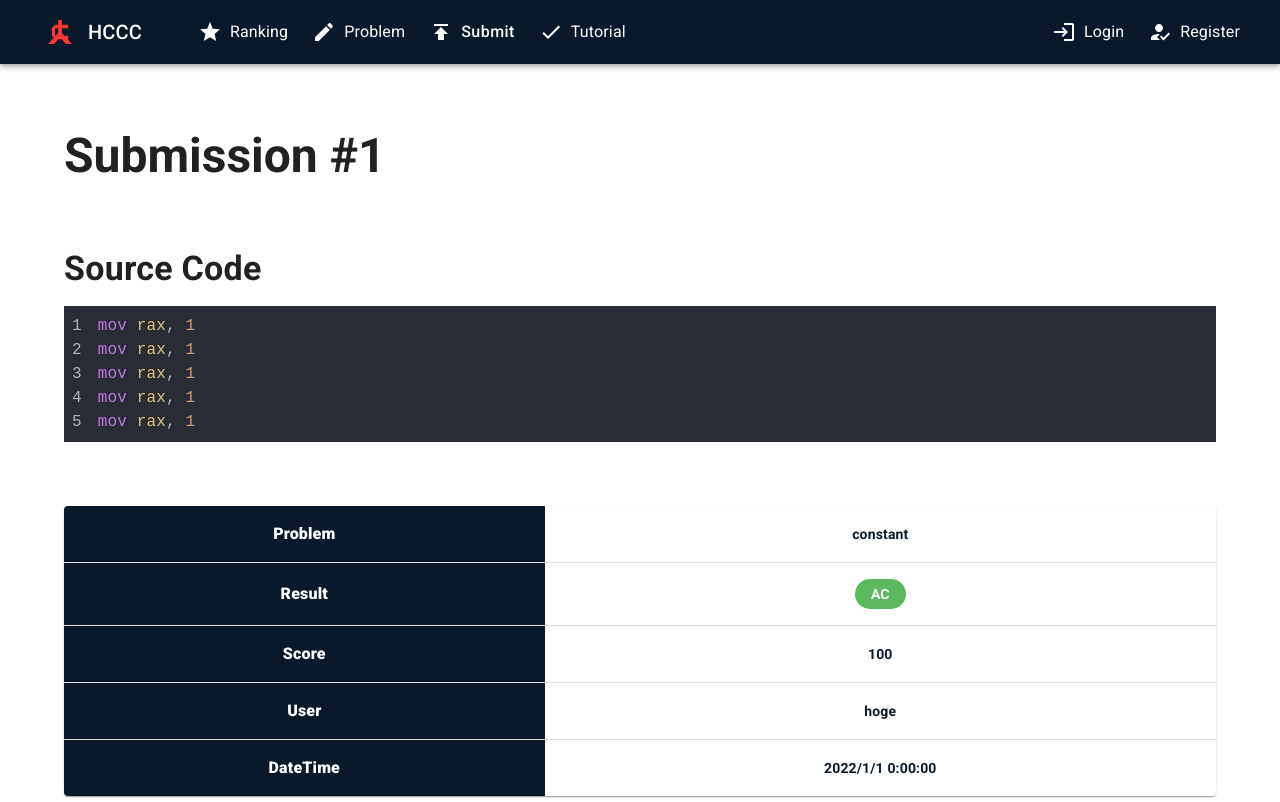
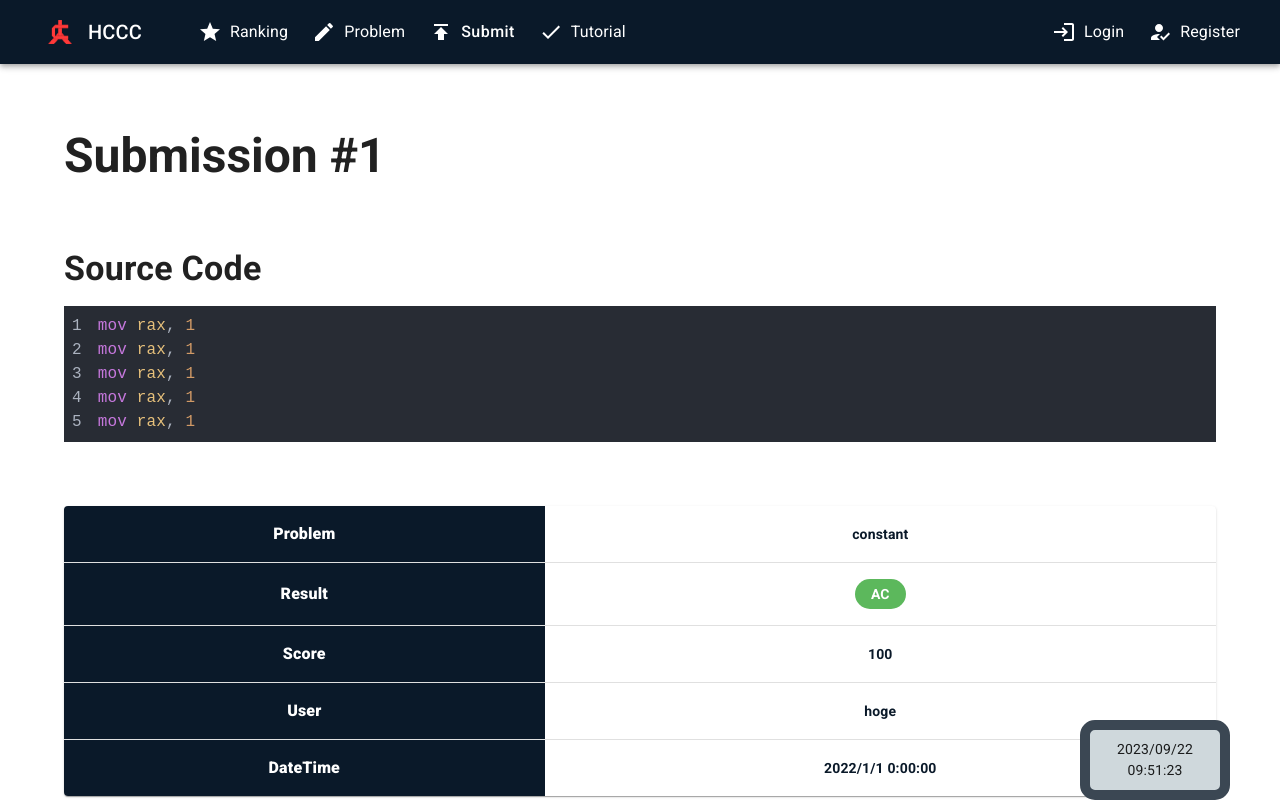
Before and after one commit to HumanCCompilerContest/Human-C-Compiler-Contest_frontend, a Next.js app: page /submissions/1 in a window 1280 px wide. Shown: the top 802 px of the page. Built offline with nearby package versions, Linux system fonts and the light colour scheme.

Commit message:
[add] base clock

```diff
--- /dev/null
+++ b/src/components/atoms/Clock.tsx
@@ -0,0 +1,44 @@
+import { Box, Typography } from '@mui/material'
+import { blueGrey } from '@mui/material/colors'
+import { useEffect, useState } from 'react'
+import { createPortal } from 'react-dom'
+import { formatDate } from '@/features/utils'
+
+const Clock = () => {
+  const [nowDate, setNowDate] = useState(new Date())
+
+  useEffect(() => {
+    const timer = setInterval(() => {
+      setNowDate(new Date())
+    }, 200)
+    return () => {
+      clearInterval(timer)
+    }
+  }, [])
+
+  return createPortal(
+    <Box
+      sx={(theme) => ({
+        width: '150px',
+        height: '80px',
+        padding: '10px',
+        border: 'solid 10px',
+        borderColor: theme.palette.primary.light,
+        backgroundColor: blueGrey[100],
+        borderRadius: '15px',
+        display: 'flex',
+        justifyContent: 'center',
+        alignItems: 'center',
+      })}
+    >
+      <Typography fontSize={14} textAlign='center'>
+        {formatDate('%y/%m/%d', nowDate)}
+        <br />
+        {formatDate('%H:%M:%S', nowDate)}
+      </Typography>
+    </Box>,
+    document.getElementById('timer') as HTMLElement,
+  )
+}
+
+export default Clock
--- /dev/null
+++ b/src/features/utils.ts
@@ -0,0 +1,17 @@
+export const formatDate = (format: string, date: Date) => {
+  const dateObj = {
+    year: String(date.getFullYear()).padStart(4, '0'),
+    month: String(date.getMonth() + 1).padStart(2, '0'),
+    date: String(date.getDate()).padStart(2, '0'),
+    hours: String(date.getHours()).padStart(2, '0'),
+    minutes: String(date.getMinutes()).padStart(2, '0'),
+    seconds: String(date.getSeconds()).padStart(2, '0'),
+  }
+  return format
+    .replace('%y', dateObj.year)
+    .replace('%m', dateObj.month)
+    .replace('%d', dateObj.date)
+    .replace('%H', dateObj.hours)
+    .replace('%M', dateObj.minutes)
+    .replace('%S', dateObj.seconds)
+}
--- a/src/pages/_app.tsx
+++ b/src/pages/_app.tsx
@@ -11,6 +11,7 @@ import '@fontsource/roboto/500.css'
 import '@fontsource/roboto/700.css'
 import '@fontsource/roboto/900.css'
 
+import Clock from '@/components/atoms/Clock'
 import Loading from '@/components/atoms/Loading'
 import AuthProvider from '@/components/contexts/AuthProvider'
 import '@/styles/global.css'
@@ -70,6 +71,7 @@ function MyApp({ Component, pageProps }: AppProps) {
         <AuthProvider>
           <CssBaseline />
           <Component {...pageProps} />
+          <Clock />
           {isPageLoading && <Loading />}
         </AuthProvider>
       </ThemeProvider>
--- a/src/pages/_document.tsx
+++ b/src/pages/_document.tsx
@@ -6,6 +6,7 @@ export default function Document() {
       <Head />
       <body>
         <Main />
+        <div id='timer'></div>
         <NextScript />
       </body>
     </Html>
--- a/src/styles/global.css
+++ b/src/styles/global.css
@@ -1,3 +1,16 @@
 #__next {
   height: 100%;
 }
+
+#timer {
+  position: fixed;
+  bottom: 0;
+  right: 50px;
+}
+
+@media screen and (max-width: 600px) {
+  #timer {
+    bottom: -2px; /* モバイルだと下に少し隙間が発生するj */
+    right: 20px;
+  }
+}
```
